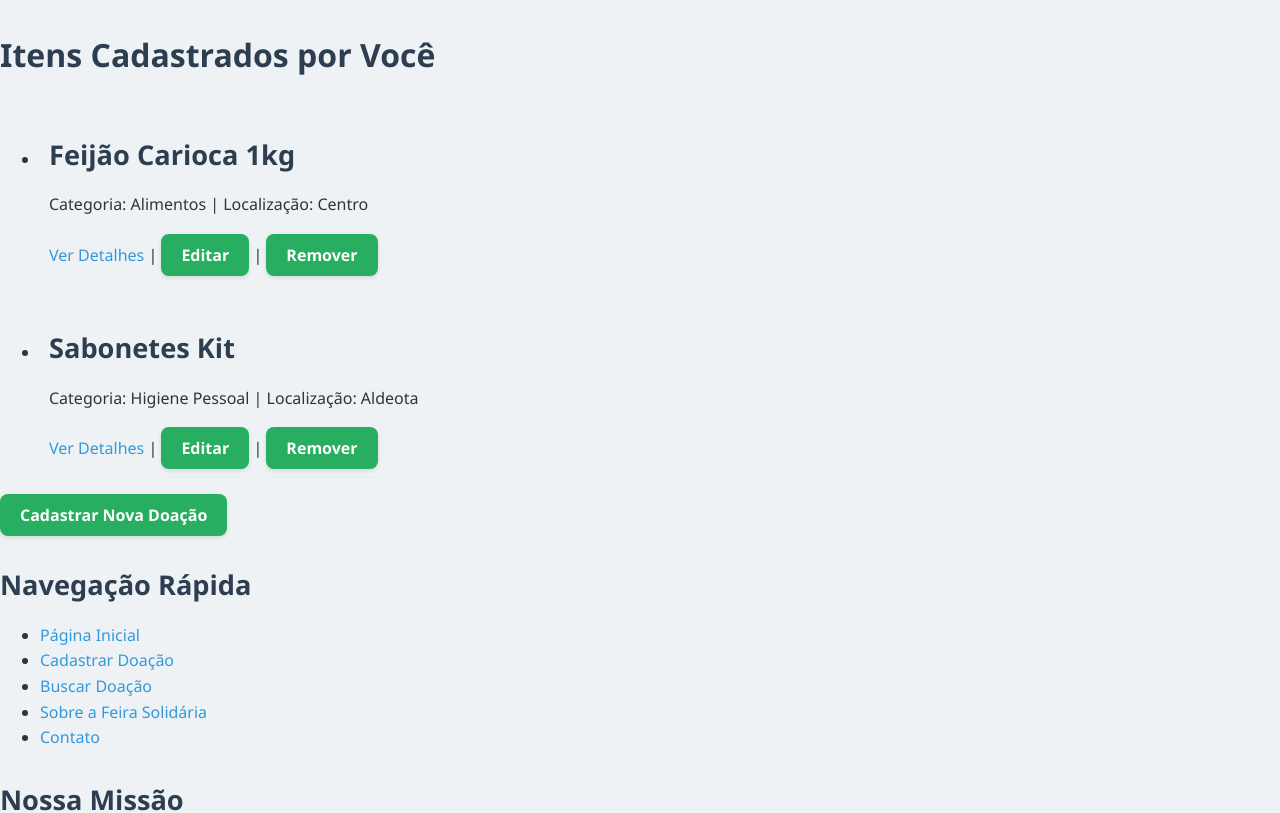
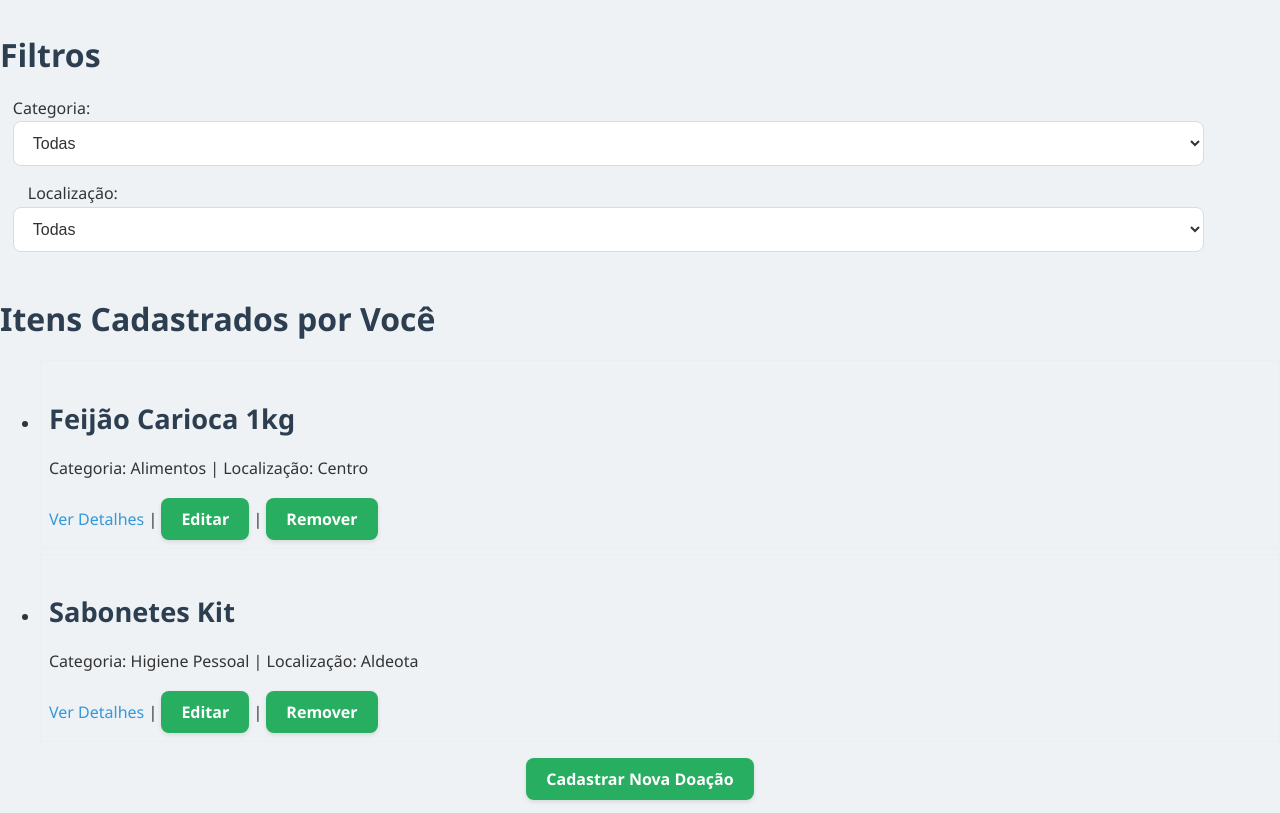
Before and after one commit to mariogde/feira_solidaria2, a React (Vite) app: page /perfil in a window 1280 px wide. Shown: the part 180-993 px from the top of the page. Built offline with nearby package versions, Linux system fonts and the light colour scheme.

Commit message:
Corrigindo Features : adicionando filtros no perfil.

```diff
--- a/src/App.jsx
+++ b/src/App.jsx
@@ -17,7 +17,6 @@ import LoginPage from './pages/login';                 // Ex: a página de login
 import CadastroPage from './pages/cadDoacao';    // Ex: a página de cadastro
 import User from './components/cadUsuario';    // Ex: a página de cadastro
 import PerfilPage from './pages/perfilDoador';       // Ex: a página de perfil do doador
-import PerfilReceptor from './pages/perfilReceptor.jsx';       // Ex: a página de perfil do receptor
 import ItemDetailsPage from './pages/detalhesDoItem'; // Ex: detalhes de um item
 
 // 5. Defina o componente principal do seu aplicativo
--- a/src/components/componentes.css
+++ b/src/components/componentes.css
@@ -330,6 +330,30 @@ textarea {
 }
 .perfil-doacoes-list .doacao-card button:hover {
     background-color: #2980b9;
+}
+
+.filtrosContainer{
+    width: 100%;
+    display: flex;
+    align-items: center;
+    justify-content: center;
+}
+
+.filtros{
+    width: 98%;
+    display: flex;
+    flex-direction: column;
+    justify-content: center;
+}
+
+.selectFiltro{
+    width: 95%;
+}
+
+.cadastroButton{
+    display: flex;
+    justify-content: center;
+    width: 100%;
 }
 
 .btn-cadastrar-doacao {
--- a/src/pages/login.jsx
+++ b/src/pages/login.jsx
@@ -36,7 +36,7 @@ function Inputs() {
           onChange={(e) => setPassword(e.target.value)}
           required
         />
-        <button className="btnLogin" type="submit" onClick={Login}>Entrar</button>
+        <button className="btnLogin" id='btnLogin' type="submit" onClick={Login}>Entrar</button>
         <p style={{ marginTop: '15px', fontSize: '0.9em' }}>
           Não tem uma conta ? <Link to="/cadastro-usuario" style={{ color: 'rgba(29, 104, 202, 0.692)', fontWeight: 'bold' }}>Cadastre-se aqui</Link>
         </p>
@@ -46,17 +46,16 @@ function Inputs() {
 }
 
 function Login() {
-  let btnEntrar = document.querySelector('.btnLogin');
+  let btnEntrar = document.getElementById('btnLogin');
 
-  btnEntrar.addEventListener('click', (e) => {
-    e.preventDefault();
-    let inputEmail = document.querySelector('#inputEmail');
-    let inputSenha = document.querySelector('#inputSenha');
+  btnEntrar.addEventListener('click', () => {
+    let inputEmail = document.getElementById('inputEmail');
+    let inputSenha = document.getElementById('inputSenha');
 
     if (inputEmail.value === '' || inputSenha.value === '') {
       alert('Preencha todos os campos!');
     } else {
-      alert(`Login realizado com sucesso! Email: ${inputEmail.value}`);
+      alert(`Login realizado com sucesso!`);
       window.location.href = '/perfil'; // Redireciona para a página de perfil
     }
   });
--- a/src/pages/perfilDoador.jsx
+++ b/src/pages/perfilDoador.jsx
@@ -1,4 +1,4 @@
-import React from 'react';
+import React, { useState } from 'react';
 import { Link } from 'react-router-dom';
 
 function PerfilPage() {
@@ -8,16 +8,55 @@ function PerfilPage() {
     { id: 2, name: 'Sabonetes Kit', category: 'Higiene Pessoal', location: 'Aldeota' },
   ];
 
+  // Estados para filtros
+  const [categoryFilter, setCategoryFilter] = useState('');
+  const [locationFilter, setLocationFilter] = useState('');
+
+  // Lista única de categorias e localizações para os selects
+  const categories = [...new Set(userDonations.map(d => d.category))];
+  const locations = [...new Set(userDonations.map(d => d.location))];
+
+  // Itens filtrados
+  const filteredDonations = userDonations.filter(donation => {
+    const categoryMatch = categoryFilter ? donation.category === categoryFilter : true;
+    const locationMatch = locationFilter ? donation.location === locationFilter : true;
+    return categoryMatch && locationMatch;
+  });
+
   return (
     <div>
       <h1>Minhas Doações</h1>
       <p>Olá, [Nome do Usuário]!</p>
 
+      <h2>Filtros</h2>
+      <section className='filtrosContainer'>
+        <div className='filtros'>
+          <label>
+            Categoria:
+          </label>
+          <select className='selectFiltro' value={categoryFilter} onChange={e => setCategoryFilter(e.target.value)}>
+            <option value="">Todas</option>
+            {categories.map(category => (
+              <option key={category} value={category}>{category}</option>
+            ))}
+          </select>
+          <label style={{ marginLeft: '15px' }}>
+            Localização:
+          </label>
+          <select className='selectFiltro' value={locationFilter} onChange={e => setLocationFilter(e.target.value)}>
+            <option value="">Todas</option>
+            {locations.map(location => (
+              <option key={location} value={location}>{location}</option>
+            ))}
+          </select>
+        </div>
+      </section>
+
       <section>
         <h2>Itens Cadastrados por Você</h2>
-        {userDonations.length > 0 ? (
+        {filteredDonations.length > 0 ? (
           <ul>
-            {userDonations.map((donation) => (
+            {filteredDonations.map((donation) => (
               <li key={donation.id} style={{ border: '1px solid #eee', padding: '8px', margin: '5px 0' }}>
                 <h3>{donation.name}</h3>
                 <p>Categoria: {donation.category} | Localização: {donation.location}</p>
@@ -26,13 +65,15 @@ function PerfilPage() {
             ))}
           </ul>
         ) : (
-          <p>Você ainda não tem doações cadastradas.</p>
+          <p>Não há doações que correspondem aos filtros selecionados.</p>
         )}
       </section>
 
-      <Link to="/cadastro">
-        <button>Cadastrar Nova Doação</button>
-      </Link>
+      <div className='cadastroButton'>
+        <Link to="/cadastro">
+          <button>Cadastrar Nova Doação</button>
+        </Link>
+      </div>
     </div>
   );
 }
--- a/src/pages/perfilReceptor.jsx
+++ /dev/null
@@ -1,63 +0,0 @@
-import React, { useState } from 'react';
-import { Link } from 'react-router-dom';
-
-function PerfilReceptor() {
-  // Dados simulados de doações de usuário
-  const userDonations = [
-    { id: 1, name: 'Feijão Carioca 1kg', category: 'Alimentos', location: 'Centro' },
-    { id: 2, name: 'Sabonetes Kit', category: 'Higiene Pessoal', location: 'Aldeota' },
-    { id: 3, name: 'Arroz 5kg', category: 'Alimentos', location: 'Centro' },
-  ];
-
-  // Estado para categoria selecionada
-  const [categoriaSelecionada, setCategoriaSelecionada] = useState('Todos');
-
-  // Obtem categorias únicas dinamicamente
-  const categorias = ['Todos', ...new Set(userDonations.map(item => item.category))];
-
-  // Filtra os itens com base na categoria selecionada
-  const doacoesFiltradas =
-    categoriaSelecionada === 'Todos'
-      ? userDonations
-      : userDonations.filter(d => d.category === categoriaSelecionada);
-
-  return (
-    <div>
-      <p>Olá, [Nome do Usuário]!</p>
-      <h1>Itens doados:</h1>
-
-      {/* Filtro de categorias */}
-      <div style={{ marginBottom: '15px' }}>
-        <label htmlFor="filtro">Filtrar por categoria: </label>
-        <select
-          id="filtro"
-          value={categoriaSelecionada}
-          onChange={(e) => setCategoriaSelecionada(e.target.value)}
-        >
-          {categorias.map(cat => (
-            <option key={cat} value={cat}>{cat}</option>
-          ))}
-        </select>
-      </div>
-
-      {/* Lista de doações filtradas */}
-      <section>
-        {doacoesFiltradas.length > 0 ? (
-          <ul>
-            {doacoesFiltradas.map((donation) => (
-              <li key={donation.id} style={{ border: '1px solid #eee', padding: '8px', margin: '5px 0' }}>
-                <h3>{donation.name}</h3>
-                <p>Categoria: {donation.category} | Localização: {donation.location}</p>
-                <Link to={`/item/${donation.id}`}>Ver Detalhes</Link>
-              </li>
-            ))}
-          </ul>
-        ) : (
-          <p>Nenhum item encontrado nesta categoria.</p>
-        )}
-      </section>
-    </div>
-  );
-}
-
-export default PerfilReceptor;
```
